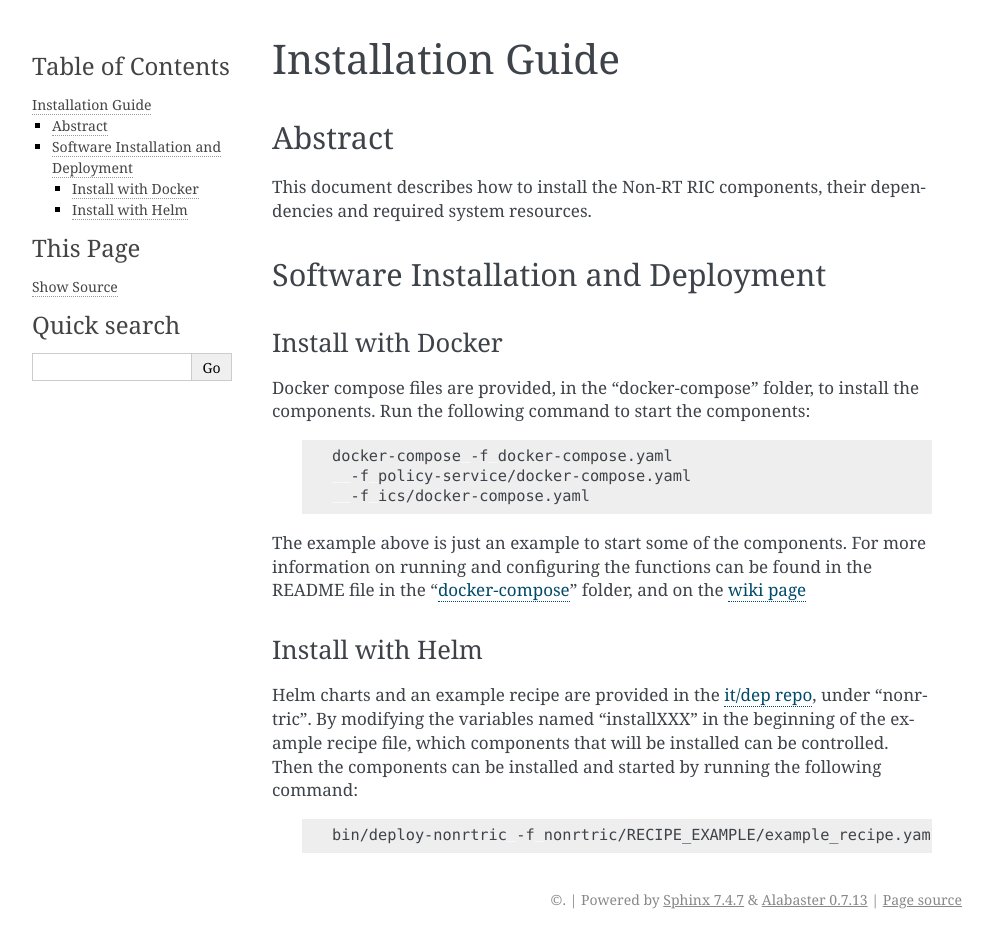
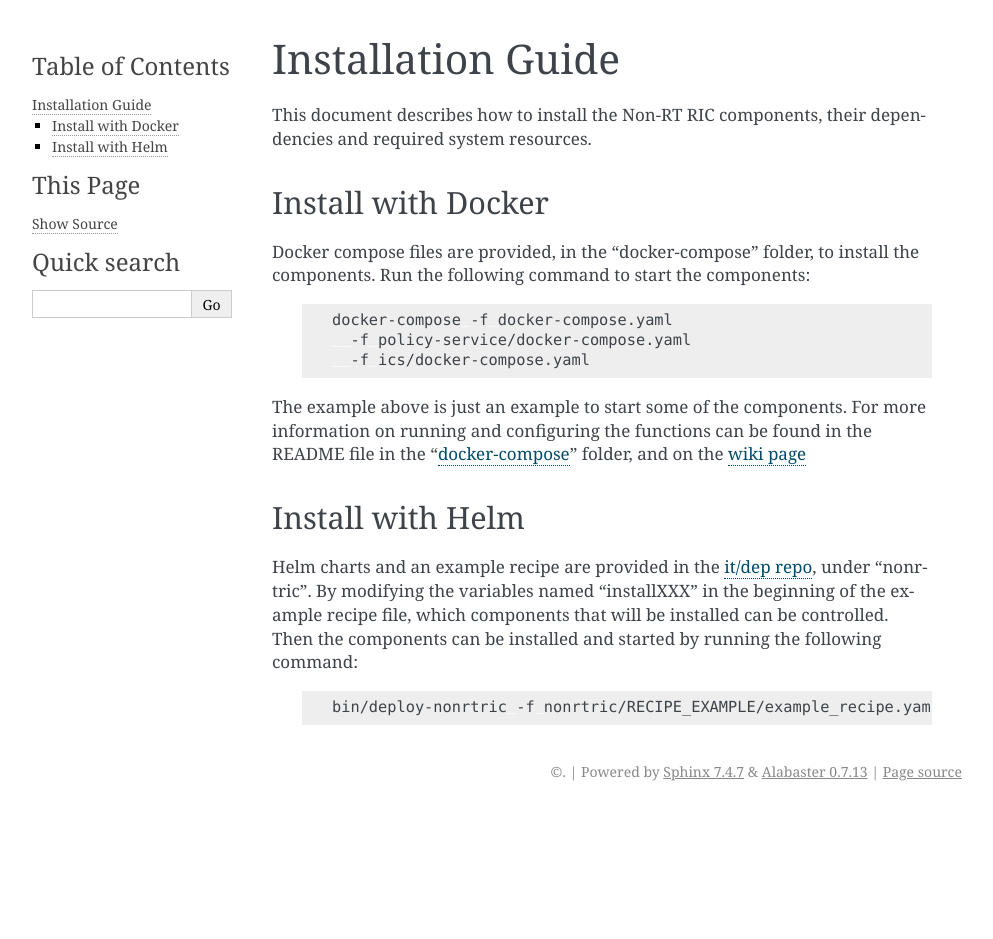
Before and after one commit to o-ran-sc/nonrtric-plt-helmmanager, a Sphinx documentation site: the page built from docs/installation-guide.rst, in a window 1280 px wide. Shown: the whole page, without its empty margins (148-1141 px from the left). Built offline with Sphinx 7.4.7, drawn with Linux system fonts in a browser that asks for light colours; after the commit the page ends 900 px from its top, so only the background shows below that.

Commit message:
Correct documentation
Issue-ID: NONRTRIC-762
Signed-off-by: elinuxhenrik <henrik.b.andersson@est.tech>
Change-Id: I268a33e824a1696b130f798c91745129ac313ecd

```diff
--- a/docs/installation-guide.rst
+++ b/docs/installation-guide.rst
@@ -5,13 +5,7 @@
 Installation Guide
 ==================
 
-Abstract
---------
-
 This document describes how to install the Non-RT RIC components, their dependencies and required system resources.
-
-Software Installation and Deployment
-------------------------------------
 
 Install with Docker
 +++++++++++++++++++
@@ -26,7 +20,7 @@ command to start the components:
            -f ics/docker-compose.yaml
 
 The example above is just an example to start some of the components.
-For more information on running and configuring the functions can be found in the README file in the "`docker-compose <https://gerrit.o-ran-sc.org/r/gitweb?p=nonrtric.git;a=tree;f=docker-compose>`__" folder, and on the `wiki page <https://wiki.o-ran-sc.org/display/RICNR/Release+E+-+Run+in+Docker>`_
+For more information on running and configuring the functions can be found in the README file in the "`docker-compose <https://gerrit.o-ran-sc.org/r/gitweb?p=nonrtric.git;a=tree;f=docker-compose>`__" folder, and on the `wiki page <https://wiki.o-ran-sc.org/display/RICNR/Release+F+-+Run+in+Docker>`_
 
 Install with Helm
 +++++++++++++++++
```
